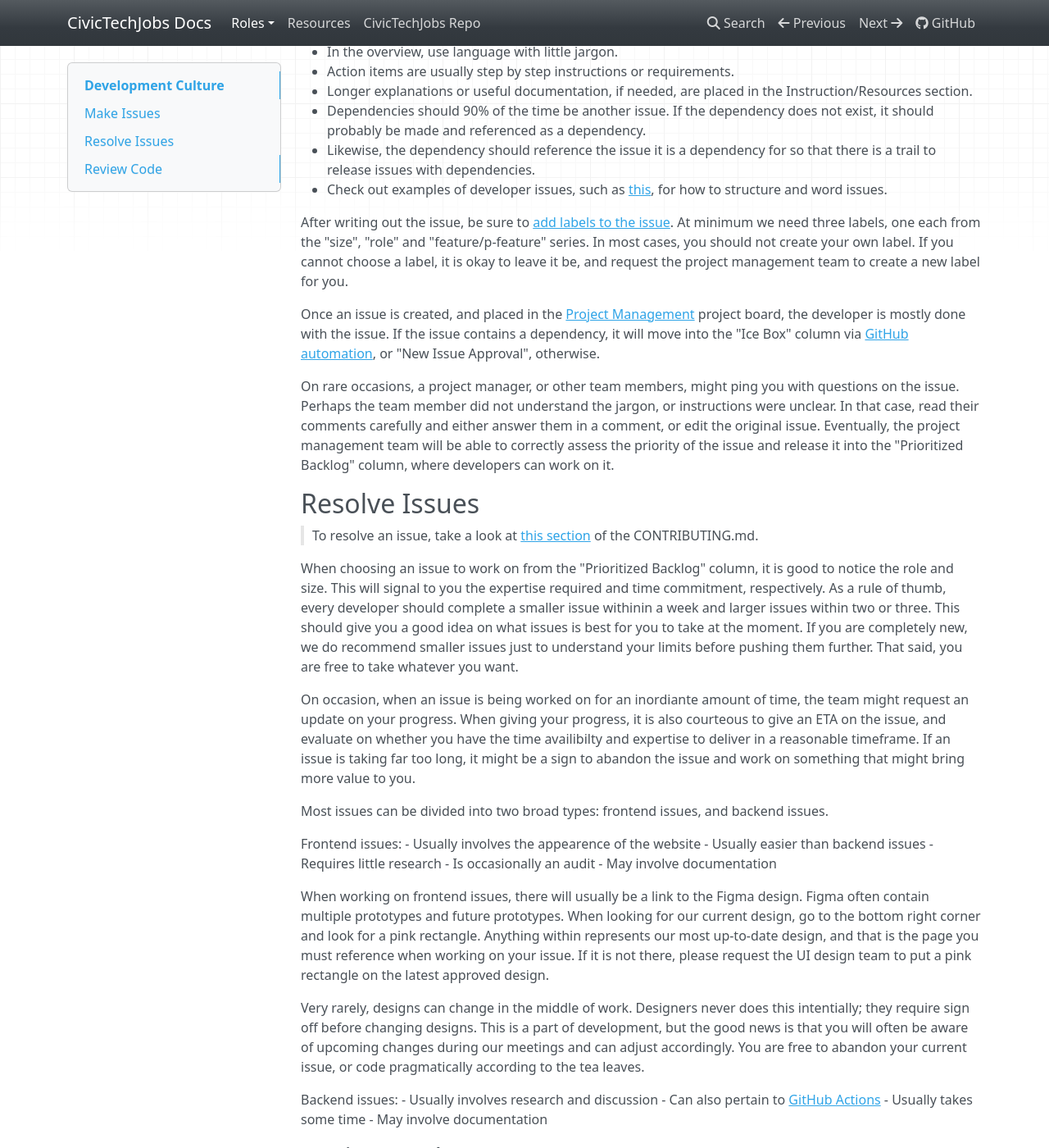
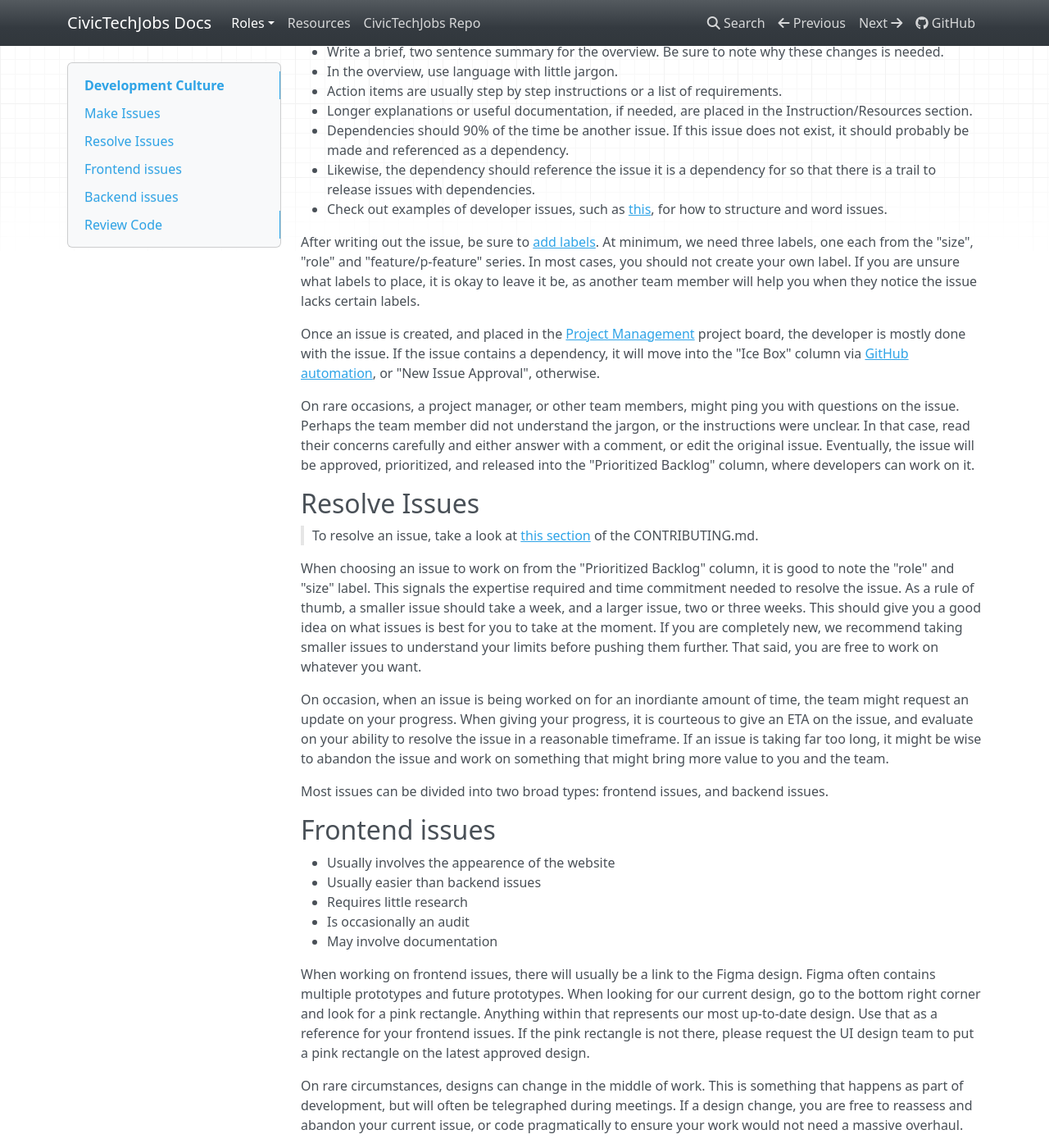
Before and after one commit to Aveline-art/CivicTechJobs-Documentation-Test, an MkDocs documentation site: the page built from docs/developer/development-culture.md, in a window 1280 px wide and 1400 px high, scrolled down 450 px. Shown: the whole window at 82% size. Built offline with MkDocs 1.6.1, drawn with Linux system fonts in a browser that asks for light colours; nearby versions of some CDN libraries; some of the changed text lies outside the part shown.

Commit message:
added changes

```diff
--- a/docs/developer/development-culture.md
+++ b/docs/developer/development-culture.md
@@ -12,44 +12,46 @@ This guide will discuss how each of these work at CivicTechJobs.
 
 > To make an issue, follow [this guide](https://docs.github.com/en/issues/tracking-your-work-with-issues/creating-an-issue) from GitHub, or take a look at [this section](https://github.com/hackforla/CivicTechJobs/blob/main/CONTRIBUTING.md#making-issues-1) of the CONTRIBUTING.md.
 
-At CivicTechJobs, updating the project starts with creating an issue noting changes that needs to be made. When writing an issue, a good rule of thumb is to write as if another developer would be the one to work on this issue. Therefore, being thorough is better than brief. Some good guidelines to follow:
+At CivicTechJobs, updating the project starts with creating an issue outlining the situation and changes needed to resolve the situation. When writing an issue, a good rule of thumb is to write as if another developer would be the one to work on the issue. Therefore, being thorough is better than brief. Some good guidelines to follow:
 
 - Write a brief, two sentence summary for the overview. Be sure to note why these changes is needed.
 - In the overview, use language with little jargon.
-- Action items are usually step by step instructions or requirements.
+- Action items are usually step by step instructions or a list of requirements.
 - Longer explanations or useful documentation, if needed, are placed in the Instruction/Resources section.
-- Dependencies should 90% of the time be another issue. If the dependency does not exist, it should probably be made and referenced as a dependency.
+- Dependencies should 90% of the time be another issue. If this issue does not exist, it should probably be made and referenced as a dependency.
 - Likewise, the dependency should reference the issue it is a dependency for so that there is a trail to release issues with dependencies.
 - Check out examples of developer issues, such as [this](https://github.com/hackforla/CivicTechJobs/issues/61), for how to structure and word issues.
 
-After writing out the issue, be sure to [add labels to the issue](https://docs.github.com/en/issues/using-labels-and-milestones-to-track-work/managing-labels#applying-a-label). At minimum we need three labels, one each from the "size", "role" and "feature/p-feature" series. In most cases, you should not create your own label. If you cannot choose a label, it is okay to leave it be, and request the project management team to create a new label for you.
+After writing out the issue, be sure to [add labels](https://docs.github.com/en/issues/using-labels-and-milestones-to-track-work/managing-labels#applying-a-label). At minimum, we need three labels, one each from the "size", "role" and "feature/p-feature" series. In most cases, you should not create your own label. If you are unsure what labels to place, it is okay to leave it be, as another team member will help you when they notice the issue lacks certain labels.
 
 Once an issue is created, and placed in the [Project Management](https://github.com/hackforla/CivicTechJobs/projects/1) project board, the developer is mostly done with the issue. If the issue contains a dependency, it will move into the "Ice Box" column via [GitHub automation](https://github.com/hackforla/CivicTechJobs/blob/bafc2fc1706ac49ec9c2c7cb610a29bddc561339/.github/workflows/issue-trigger.yml#L7), or "New Issue Approval", otherwise.
 
-On rare occasions, a project manager, or other team members, might ping you with questions on the issue. Perhaps the team member did not understand the jargon, or instructions were unclear. In that case, read their comments carefully and either answer them in a comment, or edit the original issue. Eventually, the project management team will be able to correctly assess the priority of the issue and release it into the "Prioritized Backlog" column, where developers can work on it.
+On rare occasions, a project manager, or other team members, might ping you with questions on the issue. Perhaps the team member did not understand the jargon, or the instructions were unclear. In that case, read their concerns carefully and either answer with a comment, or edit the original issue. Eventually, the issue will be approved, prioritized, and released into the "Prioritized Backlog" column, where developers can work on it.
 
 ## Resolve Issues
 
 > To resolve an issue, take a look at [this section](https://github.com/hackforla/CivicTechJobs/blob/main/CONTRIBUTING.md#resolving-issues-1) of the CONTRIBUTING.md.
 
-When choosing an issue to work on from the "Prioritized Backlog" column, it is good to notice the role and size. This will signal to you the expertise required and time commitment, respectively. As a rule of thumb, every developer should complete a smaller issue withinin a week and larger issues within two or three. This should give you a good idea on what issues is best for you to take at the moment. If you are completely new, we do recommend smaller issues just to understand your limits before pushing them further. That said, you are free to take whatever you want.
+When choosing an issue to work on from the "Prioritized Backlog" column, it is good to note the "role" and "size" label. This signals the expertise required and time commitment needed to resolve the issue. As a rule of thumb, a smaller issue should take a week, and a larger issue, two or three weeks. This should give you a good idea on what issues is best for you to take at the moment. If you are completely new, we recommend taking smaller issues to understand your limits before pushing them further. That said, you are free to work on whatever you want.
 
-On occasion, when an issue is being worked on for an inordiante amount of time, the team might request an update on your progress. When giving your progress, it is also courteous to give an ETA on the issue, and evaluate on whether you have the time availibilty and expertise to deliver in a reasonable timeframe. If an issue is taking far too long, it might be a sign to abandon the issue and work on something that might bring more value to you.
+On occasion, when an issue is being worked on for an inordiante amount of time, the team might request an update on your progress. When giving your progress, it is courteous to give an ETA on the issue, and evaluate on your ability to resolve the issue in a reasonable timeframe. If an issue is taking far too long, it might be wise to abandon the issue and work on something that might bring more value to you and the team.
 
 Most issues can be divided into two broad types: frontend issues, and backend issues.
 
-Frontend issues:
+## Frontend issues
+
 - Usually involves the appearence of the website
 - Usually easier than backend issues
 - Requires little research
 - Is occasionally an audit
 - May involve documentation
 
-When working on frontend issues, there will usually be a link to the Figma design. Figma often contain multiple prototypes and future prototypes. When looking for our current design, go to the bottom right corner and look for a pink rectangle. Anything within represents our most up-to-date design, and that is the page you must reference when working on your issue. If it is not there, please request the UI design team to put a pink rectangle on the latest approved design.
+When working on frontend issues, there will usually be a link to the Figma design. Figma often contains multiple prototypes and future prototypes. When looking for our current design, go to the bottom right corner and look for a pink rectangle. Anything within that represents our most up-to-date design. Use that as a reference for your frontend issues. If the pink rectangle is not there, please request the UI design team to put a pink rectangle on the latest approved design.
 
-Very rarely, designs can change in the middle of work. Designers never does this intentially; they require sign off before changing designs. This is a part of development, but the good news is that you will often be aware of upcoming changes during our meetings and can adjust accordingly. You are free to abandon your current issue, or code pragmatically according to the tea leaves.
+On rare circumstances, designs can change in the middle of work. This is something that happens as part of development, but will often be telegraphed during meetings. If a design change, you are free to reassess and abandon your current issue, or code pragmatically to ensure your work would not need a massive overhaul.
 
-Backend issues:
+## Backend issues
+
 - Usually involves research and discussion
 - Can also pertain to [GitHub Actions](https://docs.github.com/en/actions)
 - Usually takes some time
@@ -61,14 +63,14 @@ Backend issues:
 
 Code that should be reviewed is found in the [pull request tab](https://github.com/hackforla/CivicTechJobs/pulls). These are issues that require someone to look over for several criteria:
 
-- Applicability: Were the correct changed made? Is the code in the source code only changed to resolve the issue, and nothing else extraneous?
-- Brokenness: Did the changes break the website?
-- Cleanliness: Is the new code programatic or messy? If it is hard to maintain in the long run, it should not be merged unless it is highly critical.
+- Applicability: Were the correct changes made? Where new lines added or removed that are extraneous to the issue?
+- Brokenness: Did the changes break the website? Is the changes responsive to viewport changes?
+- Cleanliness: Is the new code programatic or messy? Would the code be hard to maintain in the long run?
 
 When code meets all three criteria, it can then be merged and made a part of the website. Otherwise, the review should indicate changes that needs to be made.
 
-As an advanced project, CivicTechJobs have certain expectations for our developers. One of these is that issues of size 1 or 2 is small enough that we pre-review them. What this means is that we believe these issues are too small for a developer to. colloquially speaking, screw it up. These issues can be merged directly without a review from another developer. That said, it is still fine to request the team to review these issues, if you truly desire feedback.
+As an advanced project, CivicTechJobs have certain expectations for our developers. One of these is that issues of size 1 or 2 is small enough that we "pre-review" them. This means that we are confident that the developer can resolve these issues without review. Therefore, these issues can be merged directly into our codebase upon resolution. That said, it is still fine to request the team to review your code if feedback is desired.
 
-**Important:** Although issues can be pre-reviewed, do not make a habit of merging directly without making a pull request. There will be times when you performed an accidential merge, which could be a pain to fix.
+**Important:** Although issues can be pre-reviewed, do not make a habit of merging without making a pull request. There will be times when you performed an accidential merge, which could be a pain to fix on the commandline.
 
-As one final note, code can be merged solely on one review as our team is small, but as with pre-reviewed pull requests, it is fine to request another pair of eyes.
+As one final note, code can be merged solely on one approved review but it is fine to request more reviewers or ask for the team to review it during a developer meeting.
```
